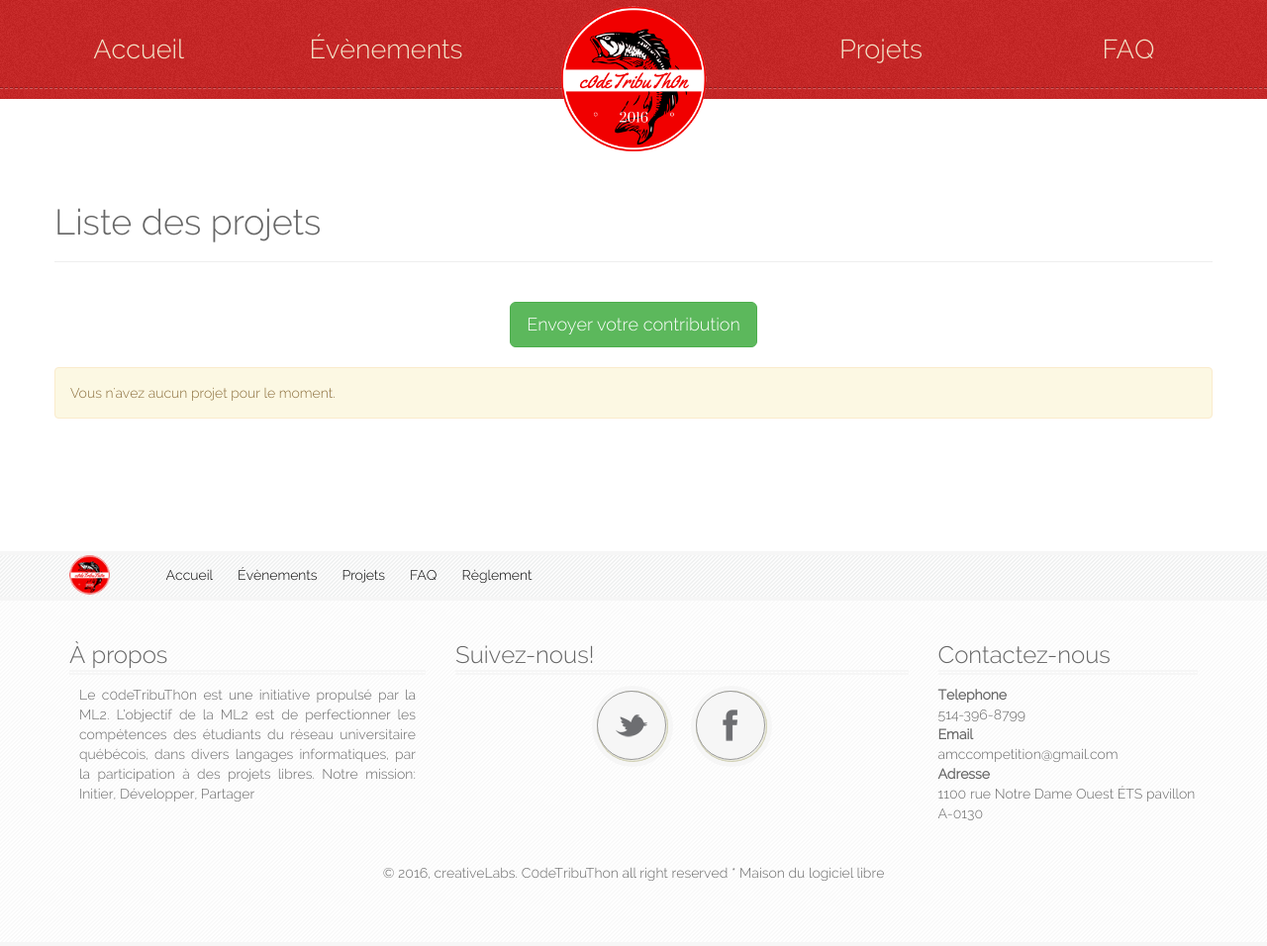
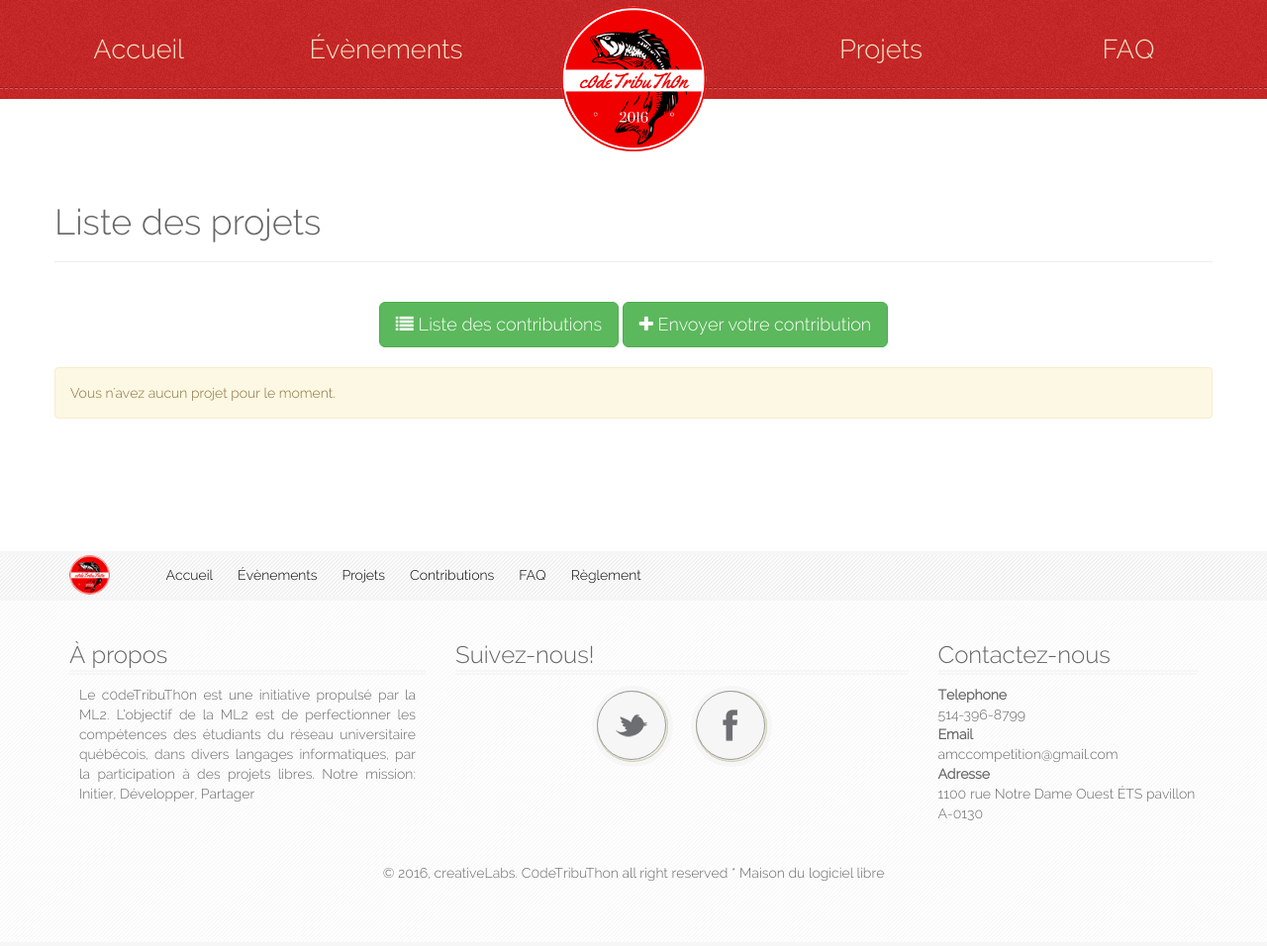
Before and after one commit to jpparent/codetributhon, a Django app: page /projects/list/ in a window 1280 px wide. Shown: the whole page at 99% size. Run offline with Django 3.2, Linux system fonts and the light colour scheme; data that the repository does not hold is empty; some libraries are stand-ins or nearby versions; some web fonts are replaced.

Commit message:
ajout des liens vers la liste des contributions

```diff
--- a/codetributhon/templates/footer.html
+++ b/codetributhon/templates/footer.html
@@ -14,8 +14,10 @@
                             <li><a href="{% url 'pages:home'%}">Accueil</a></li>
                             <li><a href="{% url 'pages:calendar'%}">Évènements</a></li>
                             <li><a href="{%  url 'projects:project_list' %}">Projets</a></li>
+                            <li><a href="{% url 'projects:contribution_list'%}">Contributions</a></li>
                             <li><a href="{% url 'faq:faq_list' %}">FAQ</a></li>
                             <li><a href="{% url 'pages:settlement'%}">Règlement</a></li>
+
                         </ul>
                     </div>
 
--- a/projects/templates/projects/list.html
+++ b/projects/templates/projects/list.html
@@ -22,7 +22,14 @@
             </div>
             <div class="row" id="group-btn-contrib">
                 <div class="col-md-12 text-center">
-                    <a href="{% url 'projects:contribution_create'%}" class="btn btn-success btn-lg">Envoyer votre contribution</a>
+                    <a href="{% url 'projects:contribution_list'%}"  class="btn btn-success btn-lg">
+                        <i class="fa fa-list" aria-hidden="true"></i>
+                        Liste des contributions
+                    </a>
+                    <a href="{% url 'projects:contribution_create'%}" class="btn btn-success btn-lg">
+                        <i class="fa fa-plus" aria-hidden="true"></i>
+                        Envoyer votre contribution
+                    </a>
                 </div>
             </div>
             <div class="row">
```
